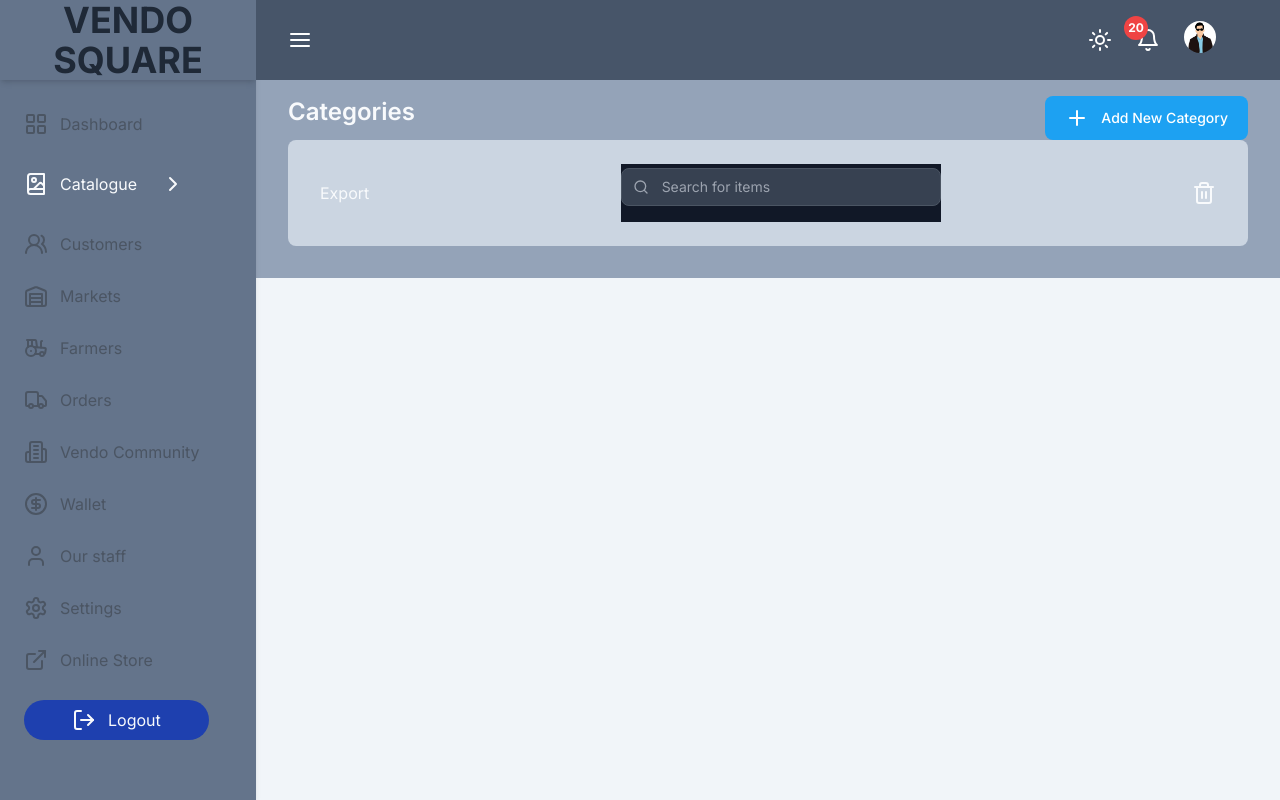
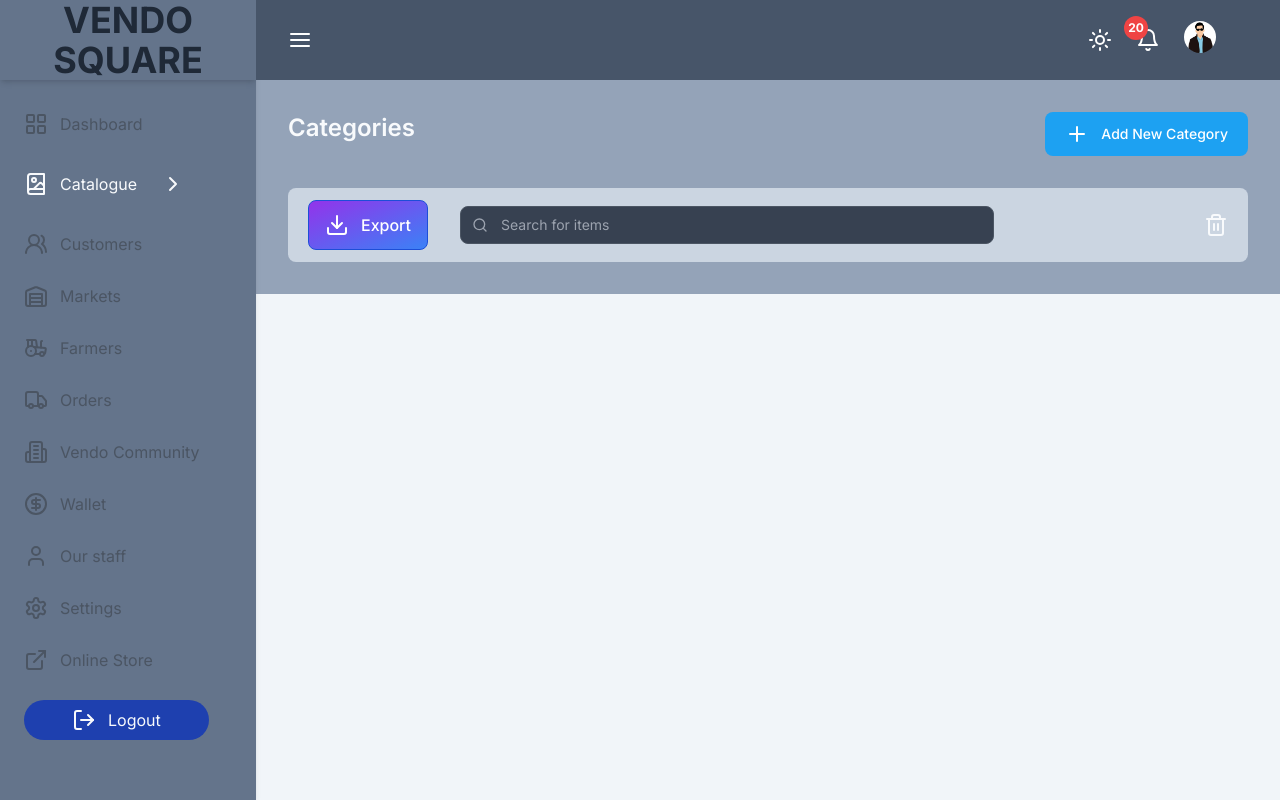
Before and after one commit to skazimhasani/Vendo-Square, a Next.js app: page /dashboard/categories in a window 1280 px wide. Built offline with nearby package versions, Linux system fonts and the light colour scheme.

Commit message:
Export Button

```diff
--- a/app/(back-office)/dashboard/(catalogue)/categories/page.jsx
+++ b/app/(back-office)/dashboard/(catalogue)/categories/page.jsx
@@ -1,6 +1,6 @@
 import React from "react";
 import PageHeader from "../../../../../components/backoffice/pageheader";
-import { Search, Trash2 } from "lucide-react";
+import { Download, Search, Trash2 } from "lucide-react";
 export default function CategoriesPage() {
   return (
     <div>
@@ -12,21 +12,24 @@
       />
       {/*Table Actions*/}
       {/*Export || Search || Bulk Action*/}
-      <div className="flex px-8 justify-between py-6 bg-slate-300 rounded-lg">
-        <button>Export</button>
+      <div className="flex px-5 gap-8 justify-between py-3 bg-slate-300 rounded-lg items-center">
+        <button className="relative inline-flex items-center justify-center px-4 py-3 space-x-3 text-base font-medium text-gray-900 border border-blue-700 rounded-lg group bg-gradient-to-br from-purple-600 to-blue-500 group-hover:from-purple-600 group-hover:to-blue-500 hover:text-white dark:text-white hover:dark:text-black focus:ring-4 focus:outline-none focus:ring-blue-300 dark:focus:ring-blue-800">
+          <Download />
+          <span>Export</span>
+        </button>
         {/*Search*/}
-        <div className="pb-4 bg-white dark:bg-gray-900">
-          <label for="table-search" className="sr-only">
+        <div className="flex-grow">
+          <label htmlFor="table-search" className="sr-only">
             Search
           </label>
-          <div className="relative mt-1">
+          <div className="relative">
             <div className="absolute inset-y-0 rtl:inset-r-0 start-0 flex items-center ps-3 pointer-events-none">
               <Search className="w-4 h-4 text-gray-500 dark:text-gray-400" />
             </div>
             <input
               type="text"
               id="table-search"
-              className="block pt-2 ps-10 text-sm text-gray-900 border border-gray-300 rounded-lg w-80 bg-gray-50 focus:ring-blue-500 focus:border-blue-500 dark:bg-gray-700 dark:border-gray-600 dark:placeholder-gray-400 dark:text-white dark:focus:ring-blue-500 dark:focus:border-blue-500"
+              className="block pt-2 ps-10 text-sm text-gray-900 border border-gray-300 rounded-lg w-3/4 bg-gray-50 focus:ring-blue-500 focus:border-blue-500 dark:bg-gray-700 dark:border-gray-600 dark:placeholder-gray-400 dark:text-white dark:focus:ring-blue-500 dark:focus:border-blue-500"
               placeholder="Search for items"
             />
           </div>
--- a/components/backoffice/pageheader.jsx
+++ b/components/backoffice/pageheader.jsx
@@ -4,7 +4,7 @@
 import Link from "next/link";
 export default function PageHeader({ title, href, linkTitle }) {
   return (
-    <div className="flex justify-between">
+    <div className="flex justify-between py-4 mb-4">
       <Heading title={title} />
       <Link
         href={href}
```
